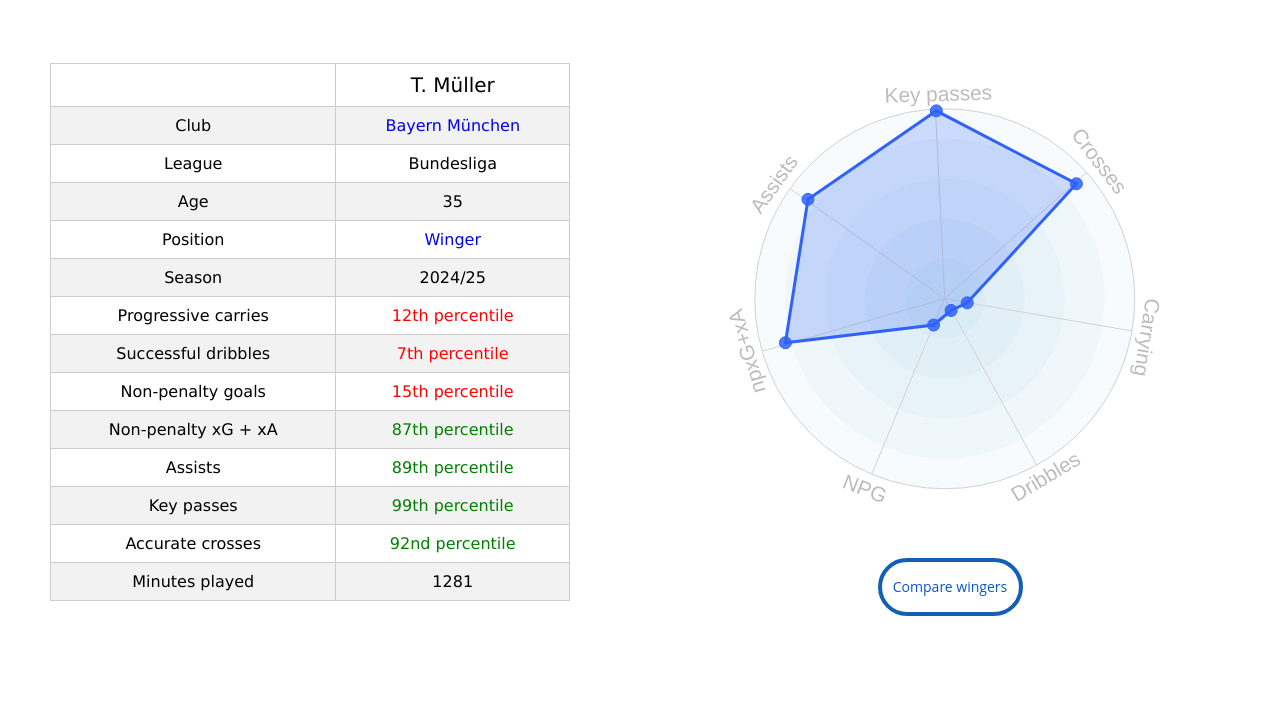
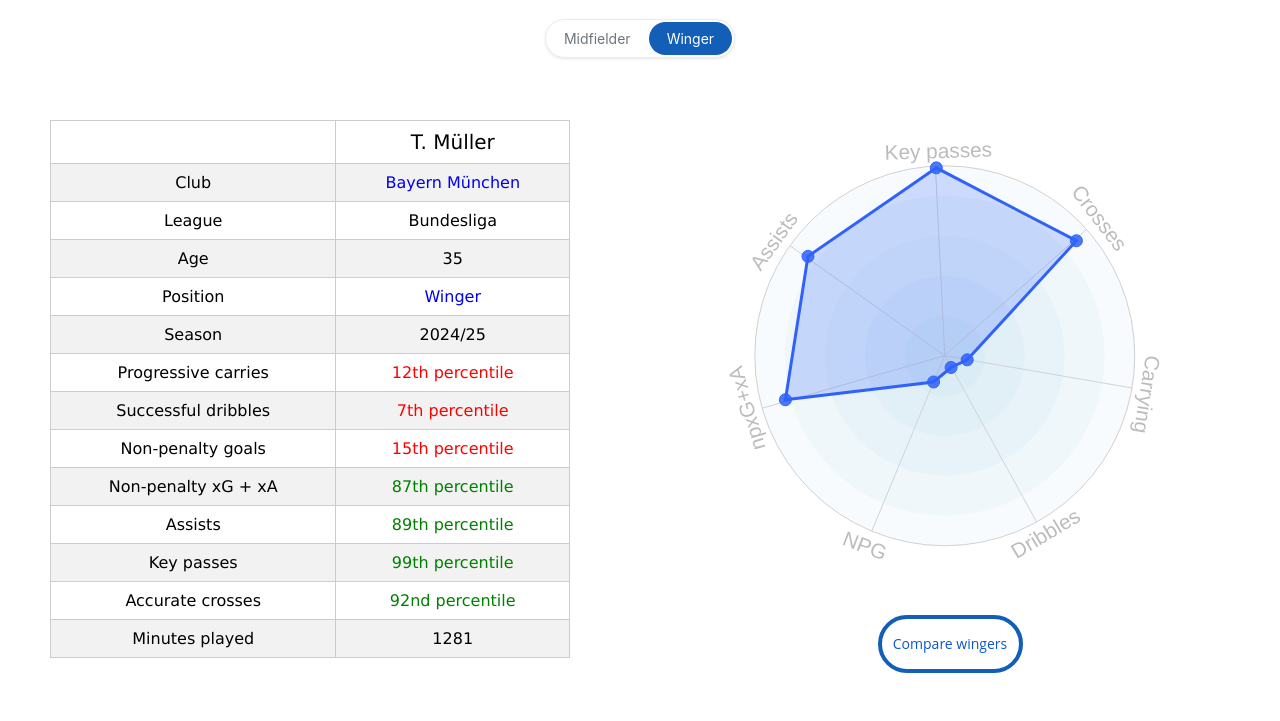
Before and after one commit to ohlitmybad/T_Muller_Winger_stats, a plain HTML site: page index.html in a window 1280 px wide. Shown: the part 70-791 px from the top of the page. Drawn offline with nearby package versions, Linux system fonts and the light colour scheme; no server answers; a script that the page names is missing.

Commit message:
Update index.html

```diff
--- a/index.html
+++ b/index.html
@@ -705,10 +705,71 @@ svg text
     </div>
   </div></div>
 </header>
+    <div class="position-toggle-container">
+        <div class="position-toggle">
+            <a href="https://datamb.football/T_Muller_Midfielder_stats" class="position-btn">Midfielder</a><a href="https://datamb.football/T_Muller_Winger_stats" class="position-btn active">Winger</a>
+        </div>
+    </div>
+
 <script async src="https://pagead2.googlesyndication.com/pagead/js/adsbygoogle.js?client=ca-pub-7677714701428206"
      crossorigin="anonymous"></script>
      <script src="https://cdnjs.cloudflare.com/ajax/libs/xlsx/0.16.9/xlsx.full.min.js"></script>
-</head>
+
+    <style>
+    /* Position Toggle Styles */
+    .position-toggle-container {
+        display: flex;
+        justify-content: center;
+        margin: 10px 0 8px 0;
+        padding: 0 20px;
+    }
+
+    /* Mobile responsive */
+    @media only screen and (max-width: 1048px) {
+        .position-toggle-container {
+            margin: 8px 0 -25px 0;
+        }
+    }
+
+    .position-toggle {
+        display: flex;
+        background: white;
+        border: 1px solid #e9ecef;
+        border-radius: 20px;
+        overflow: hidden;
+        box-shadow: 0 1px 3px rgba(0,0,0,0.1);
+        gap: 2px;
+        padding: 2px;
+    }
+
+    .position-btn {
+        padding: 8px 16px;
+        border: none;
+        background: transparent;
+        cursor: pointer;
+        font-family: -apple-system, BlinkMacSystemFont, 'Segoe UI', Roboto, Oxygen, Ubuntu, Cantarell, 'Helvetica Neue', sans-serif;
+        font-size: 14px;
+        font-weight: 400;
+        color: #6c757d;
+        transition: all 0.15s ease-in-out;
+        text-decoration: none;
+        display: inline-block;
+        min-width: 80px;
+        text-align: center;
+        white-space: nowrap;
+        border-radius: 18px;
+        box-sizing: border-box;
+    }
+
+    .position-btn.active {
+        background: #135eb7;
+        color: white;
+        text-decoration: none;
+        padding: 8px 18px;
+        pointer-events: none;
+    }
+    </style>
+    </head>
 
 <script async src="https://www.googletagmanager.com/gtag/js?id=G-PSBMXX80EF"></script>
 <script>
```
